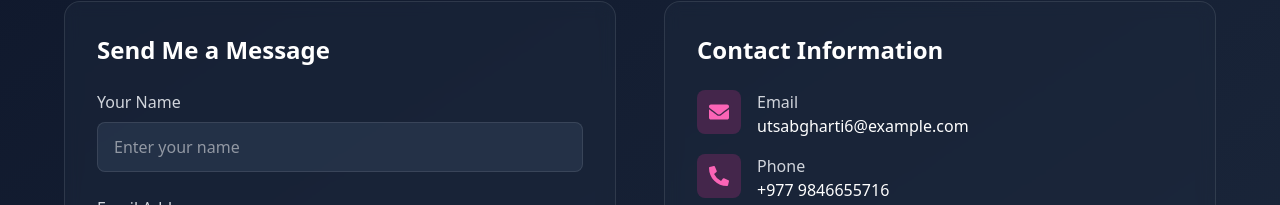
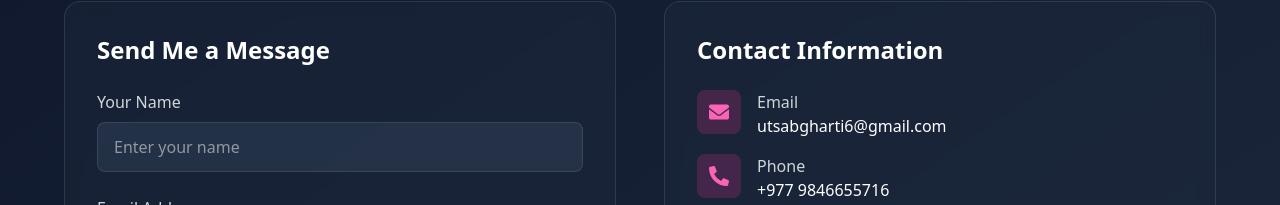
Before and after one commit to iamutsab-git/Portfolio, a React (Vite) app: page /contact in a window 1280 px wide. Shown: the part 329-534 px from the top of the page. Built offline with nearby package versions, Linux system fonts and the light colour scheme.

Commit message:
email corrected

```diff
--- a/src/components/Contact/Contact.jsx
+++ b/src/components/Contact/Contact.jsx
@@ -73,8 +73,8 @@ const Contact = () => {
                   </div>
                   <div>
                     <h3 className="text-gray-300 font-medium">Email</h3>
-                    <a href="mailto:utsabgharti6@example.com" className="text-white hover:text-pink-400 transition-colors">
-                      utsabgharti6@example.com
+                    <a href="mailto:utsabgharti6@gmail.com" className="text-white hover:text-pink-400 transition-colors">
+                      utsabgharti6@gmail.com
                     </a>
                   </div>
                 </div>
```
